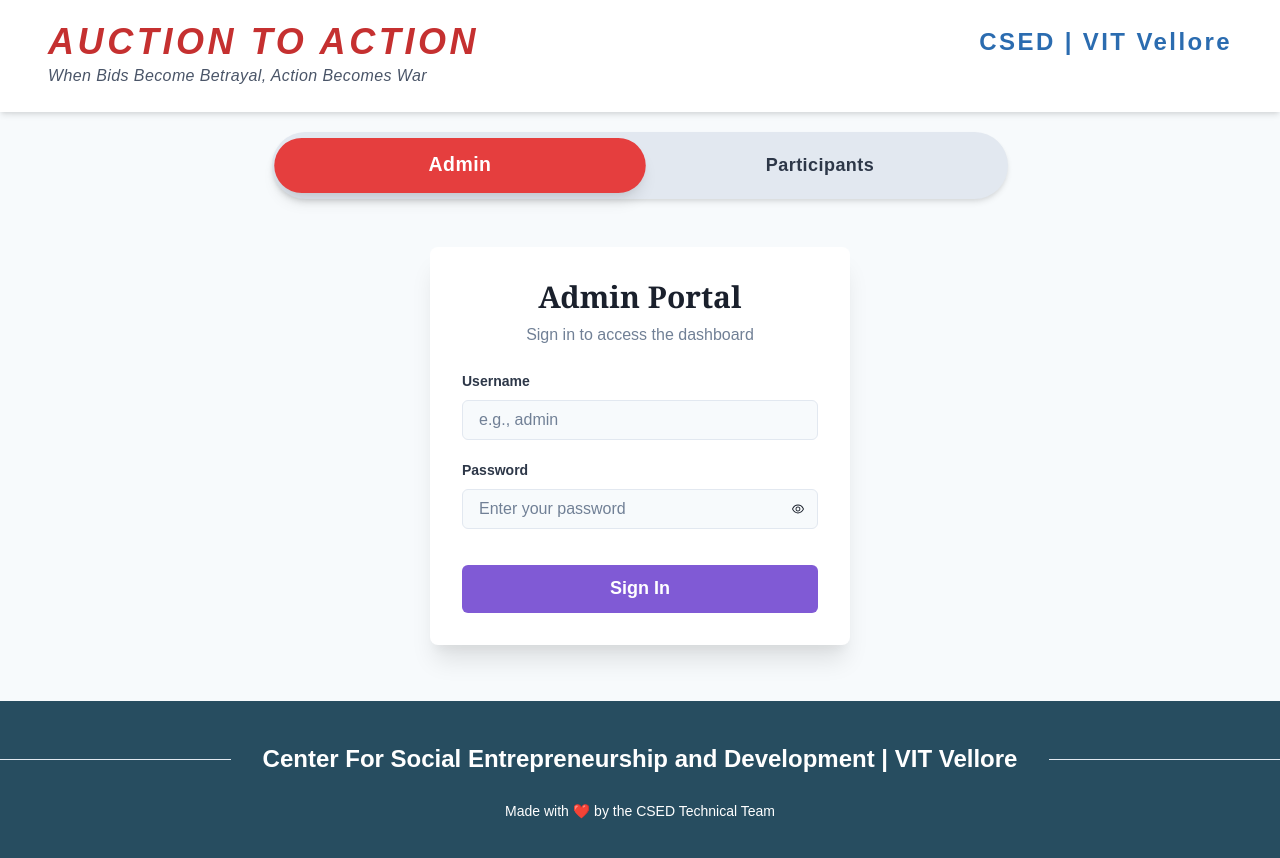
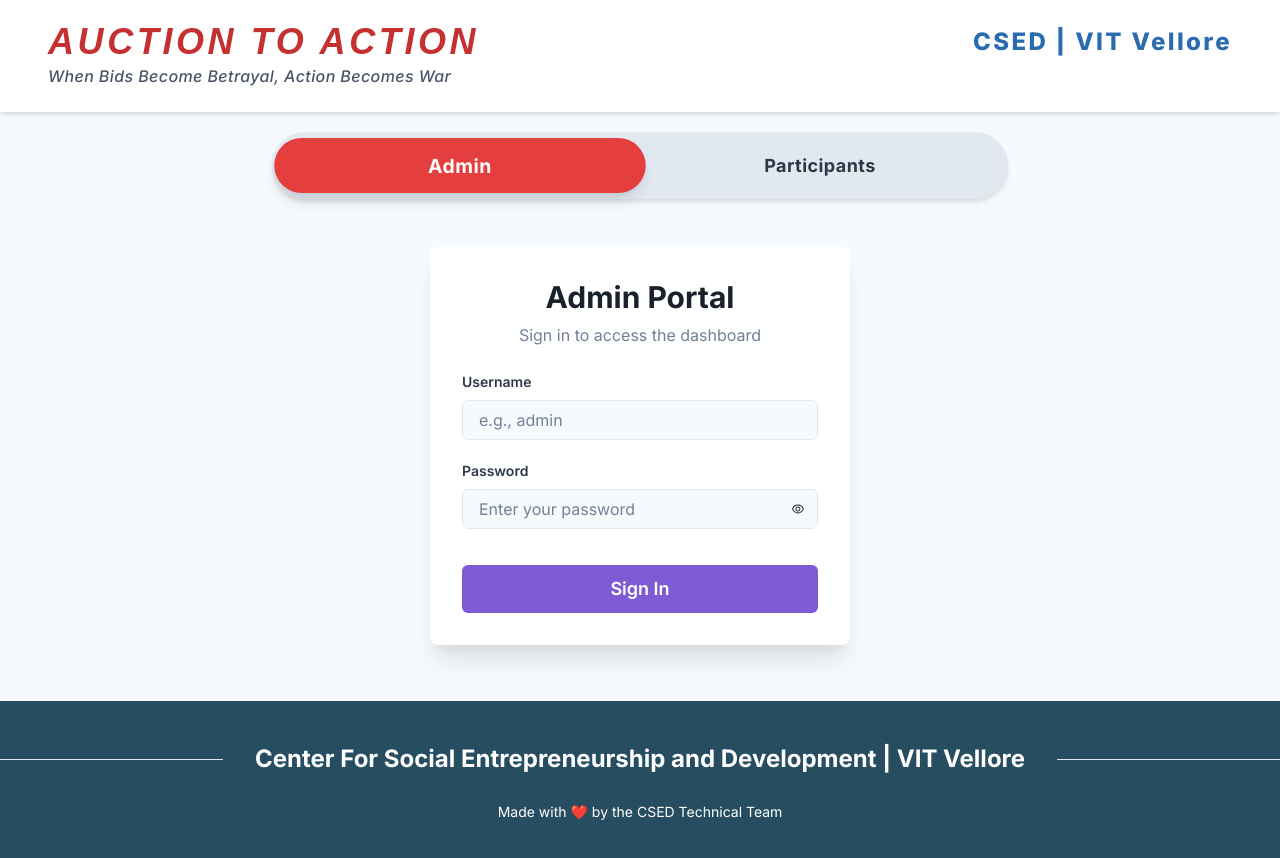
Before and after one commit to ashvant-sunish/auction-to-action, a React (Vite) app in the folder auction-to-action/: page / in a window 1280 px wide. Shown: the top 858 px of the page. Built offline with nearby package versions, Linux system fonts and the light colour scheme.

Commit message:
feat(theme): implement Chakra UI custom theme

```diff
--- a/auction-to-action/src/Theme/theme.js
+++ b/auction-to-action/src/Theme/theme.js
@@ -1,22 +1,20 @@
-import { border, extendTheme } from "@chakra-ui/react";
+import { extendTheme } from "@chakra-ui/react";
 
 const customTheme = {
   colors: {
     primary: {
       50: '#6BA3BE',
-          100:  '#0C969C',
+      100: '#0C969C',
       150: '#0A7075',
       200: '#032F30',
     },
     dark: '#031716',
     bg: '#274D60'
-        // Add or override other colors
   },
   fonts: {
-        heading: ' Georgia, serif',
-        body: ' Montserrat, sans-serif',
+    heading: "'Inter', sans-serif",
+    body: "'Inter', sans-serif",
   },
-      // ... more customizations
 };
 
 const theme = extendTheme(customTheme);
```
Lines whose indentation alone changed are shown as unchanged.
